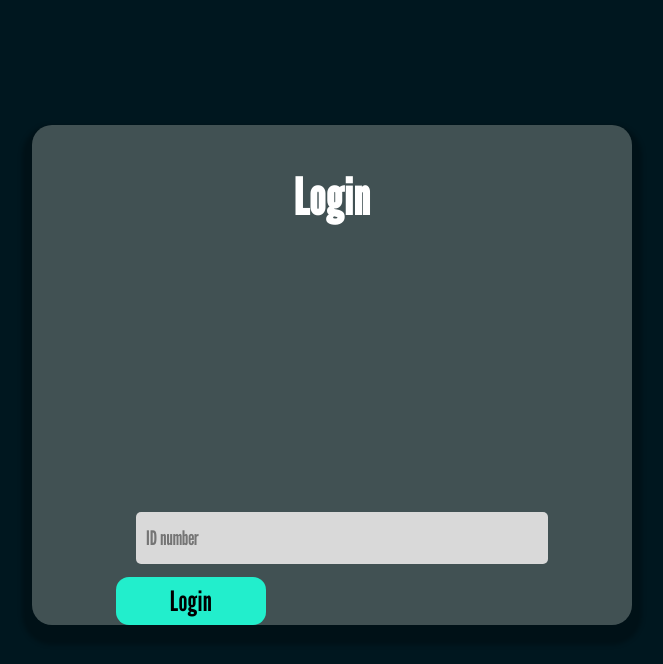
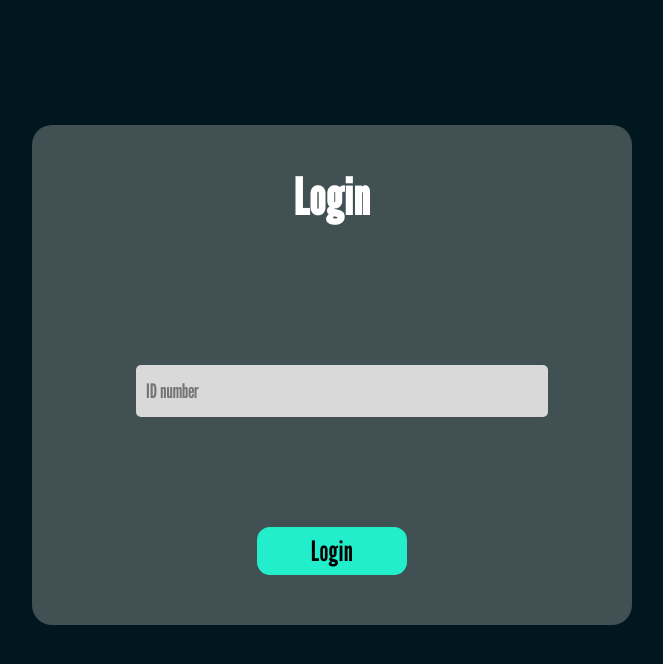
Before and after one commit to dieynababa03/4301-Blockchain, a React (Create React App) app in the folder 4301-voting/: page / in a window 1280 px wide. Shown: the top 664 px of the page, without its empty margins (308-971 px from the left). Built offline with nearby package versions, Linux system fonts and the light colour scheme; a web font is replaced by a local one.

Commit message:
fixed css

```diff
--- a/4301-voting/src/Login.js
+++ b/4301-voting/src/Login.js
@@ -42,7 +42,8 @@ const LoginForm = () => {
   return (
     <div className="page-container">
       <div className="form-container">
-        <div className="title"><h2 className="login-title">Login</h2></div>
+        <div className="title"><h2 className="login-title">Login</h2>
+        </div>
         <form onSubmit={handleSubmit}>
           <div className="form-group">
             <input
@@ -55,8 +56,8 @@ const LoginForm = () => {
             />
             {incorrectInfo.attempt && incorrectInfo.incorrect && <p className="incorrectInfo">Incorrect ID</p>}
           </div>
-          <button type="submit" className="login-button">Login</button>
         </form>
+        <button type="submit" className="login-button">Login</button>
       </div>
     </div>
   );
--- a/4301-voting/src/css/Login.css
+++ b/4301-voting/src/css/Login.css
@@ -14,6 +14,14 @@ body{
 }
 .form-container{
   display: flex;
+  flex-direction: column;
+  align-items: center;
+  height: 500px;
+  width: 600px;
+  background-color: #415153;
+  border-radius: 20px;
+  justify-content: space-between;
+  /* display: flex;
   align-items: center;
   justify-content: space-between;
   flex-direction: column;
@@ -21,7 +29,7 @@ body{
   width: 600px;
   background-color: #415153;
   border-radius: 20px;
-  box-shadow: 0px 10px 4px 10px #00000040;
+  box-shadow: 0px 10px 4px 10px #00000040; */
 
 }
 .login-title{
@@ -44,7 +52,10 @@ body{
     font-size: 20px;
     margin-bottom: 13px;
 }
-.btn .login-button{
+button{
+  margin-bottom: 50px;
+}
+.login-button{
   font-family: "League Gothic", sans-serif;
   font-size: 28px;
   width: 150px;
```
